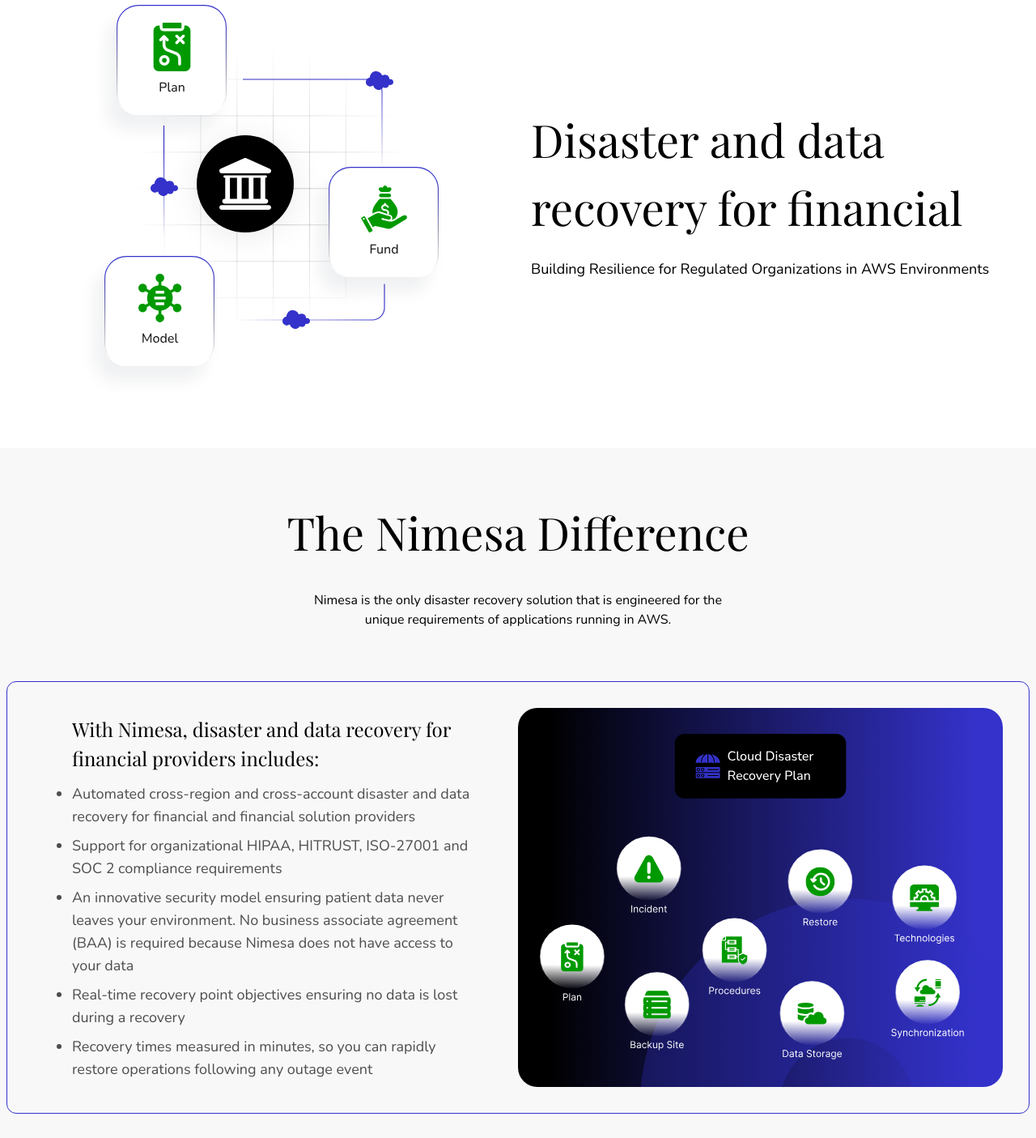
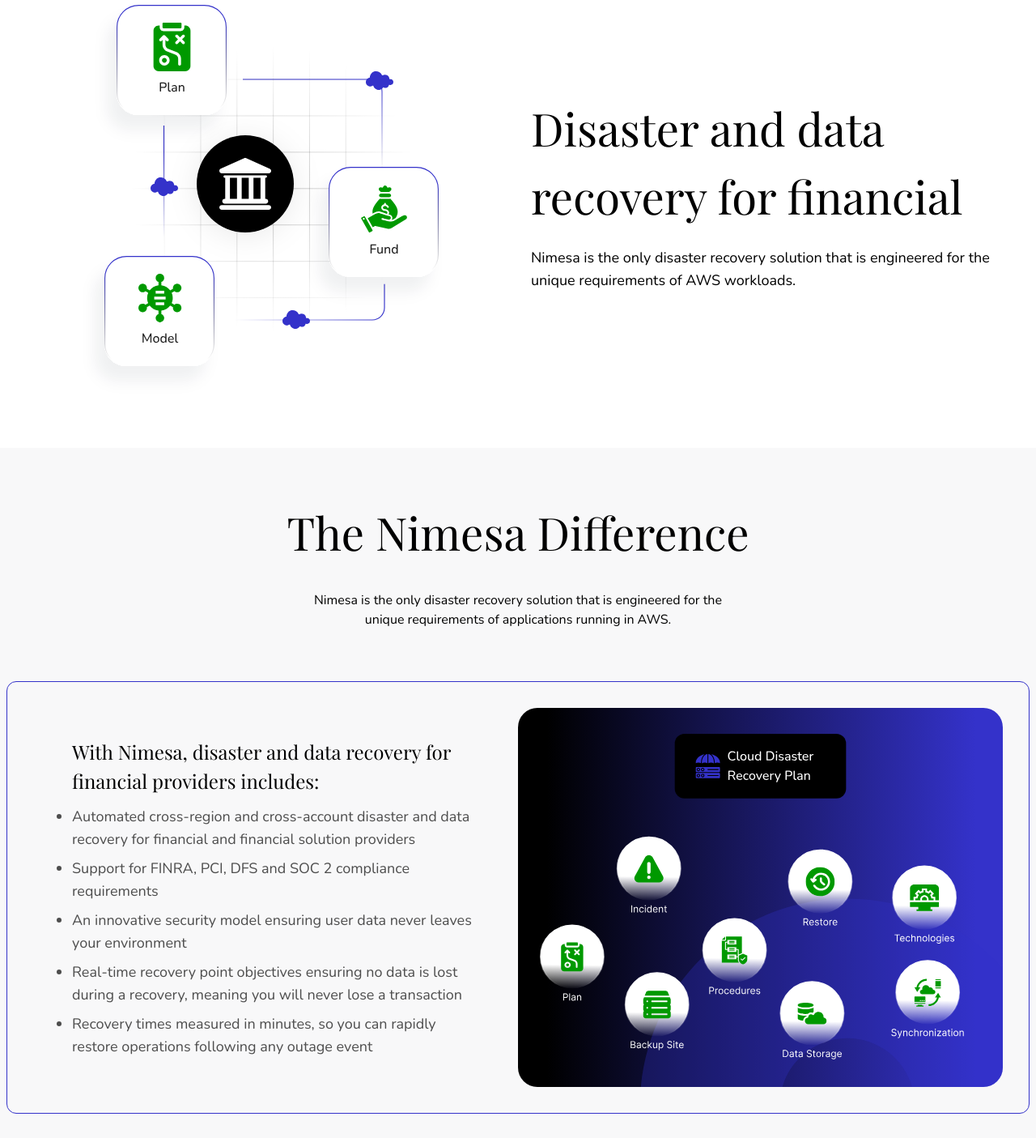
Before and after one commit to indya-ai/Nimesa-Web, a Next.js app: page /solution/financial-service in a window 1280 px wide. Shown: the part 529-1934 px from the top of the page at 81% size. Built offline with nearby package versions, Linux system fonts and the light colour scheme; a web font is replaced by a local one.

Commit message:
finanial

```diff
--- a/pages/solution/financial-service/index.jsx
+++ b/pages/solution/financial-service/index.jsx
@@ -16,8 +16,8 @@
               Disaster and data recovery for financial
             </h2>
             <p className="text-lg my-5">
-              Building Resilience for Regulated Organizations in AWS
-              Environments
+              Nimesa is the only disaster recovery solution that is engineered
+              for the unique requirements of AWS workloads.
             </p>
           </div>
         </div>
@@ -43,18 +43,16 @@
                     recovery for financial and financial solution providers
                   </li>
                   <li>
-                    Support for organizational HIPAA, HITRUST, ISO-27001 and SOC
-                    2 compliance requirements
+                    Support for FINRA, PCI, DFS and SOC 2 compliance
+                    requirements
                   </li>
                   <li>
-                    An innovative security model ensuring patient data never
-                    leaves your environment. No business associate agreement
-                    (BAA) is required because Nimesa does not have access to
-                    your data
+                    An innovative security model ensuring user data never leaves
+                    your environment
                   </li>
                   <li>
                     Real-time recovery point objectives ensuring no data is lost
-                    during a recovery
+                    during a recovery, meaning you will never lose a transaction
                   </li>
                   <li>
                     Recovery times measured in minutes, so you can rapidly
```
